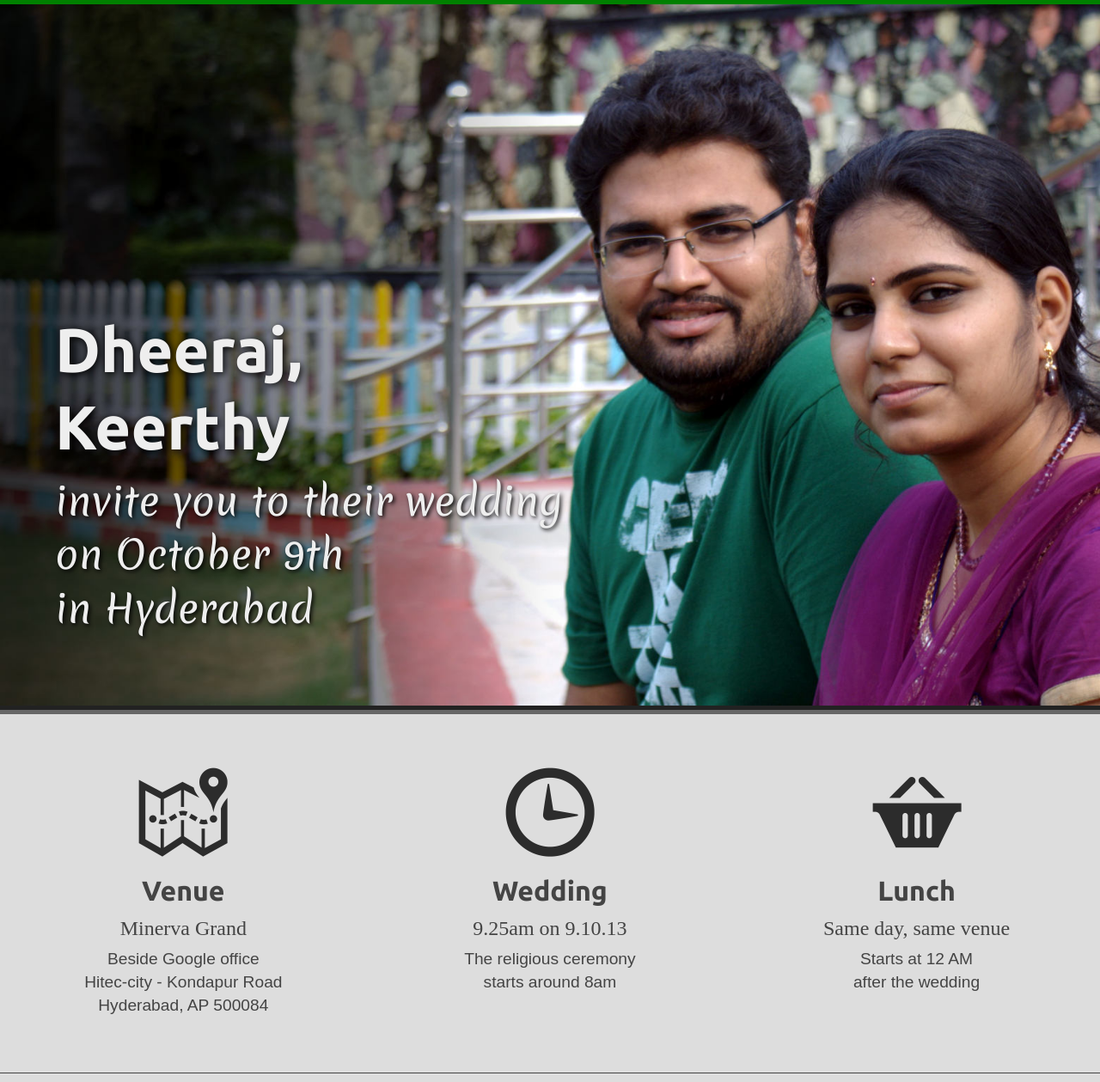
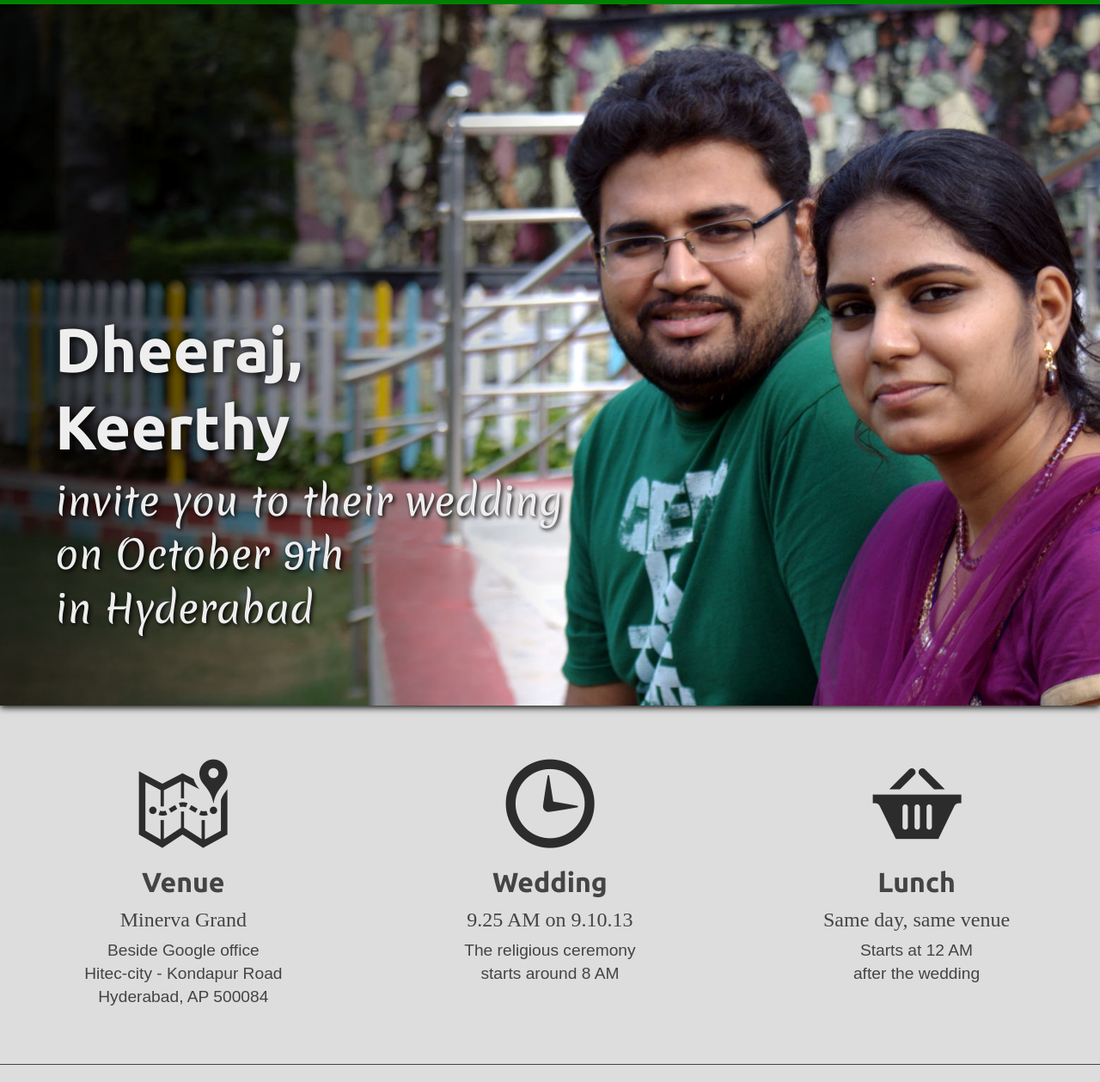
Before and after one commit to dheerosaur/dheerosaur.github.com, a Jekyll site: the page wedding.html, which Jekyll copies as it is, in a window 1280 px wide. Shown: the top 1259 px of the page at 86% size. Built offline with Jekyll 4.4.1, drawn with Linux system fonts in a browser that asks for light colours; grey boxes are pictures that could not be loaded.

Commit message:
Fix copy, styles

```diff
--- a/css/wedding.css
+++ b/css/wedding.css
@@ -77,7 +77,9 @@ h1, h2 {
 header {
   position: relative;
   border-top: 5px solid green;
-  border-bottom: 5px solid #222;
+  -webkit-box-shadow: 0 2px 8px #000;
+  -moz-box-shadow: 0 2px 8px #000;
+  box-shadow: 0 2px 8px #000;
 }
   header .cover {
     width: 100%;
@@ -106,7 +108,6 @@ header {
 
 .content {
   padding: 30px 0;
-  border-top: 5px solid #666;
   color: #444;
 }
 .content .col {
--- a/wedding.html
+++ b/wedding.html
@@ -40,12 +40,12 @@
       <div class="wedding col">
         <img src="/images/time.png" alt="Time icon" width="128" height="128"/>
         <h2>Wedding</h2>
-        <p class="lead">9.25am on 9.10.13</p>
+        <p class="lead">9.25 AM on 9.10.13</p>
         <p>The religious ceremony<br>
-          starts around 8am</p>
+          starts around 8 AM</p>
       </div>
       <div class="lunch col">
-        <img src="/images/food.png" alt="Map icon" width="128" height="128"/>
+        <img src="/images/food.png" alt="Food icon" width="128" height="128"/>
         <h2>Lunch</h2>
         <p class="lead">Same day, same venue</p>
         <p>Starts at 12 AM<br/>
```
